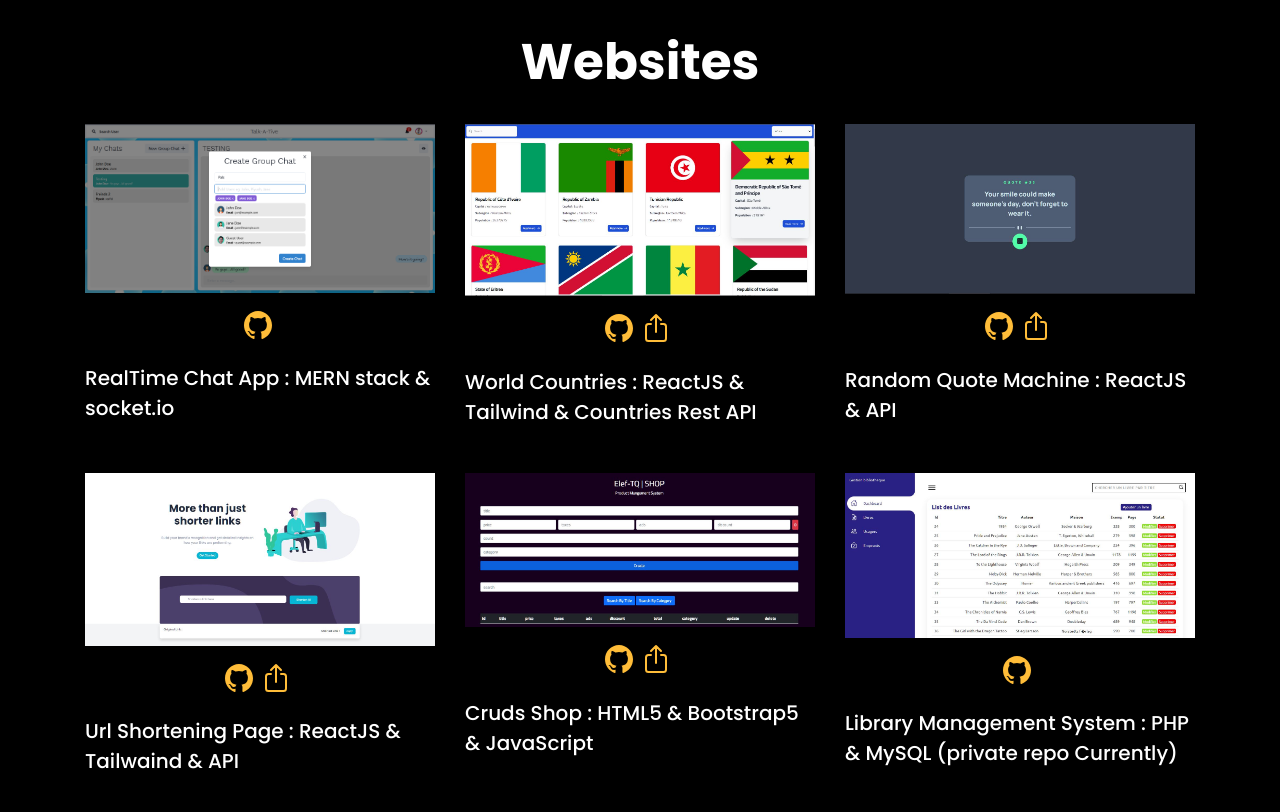
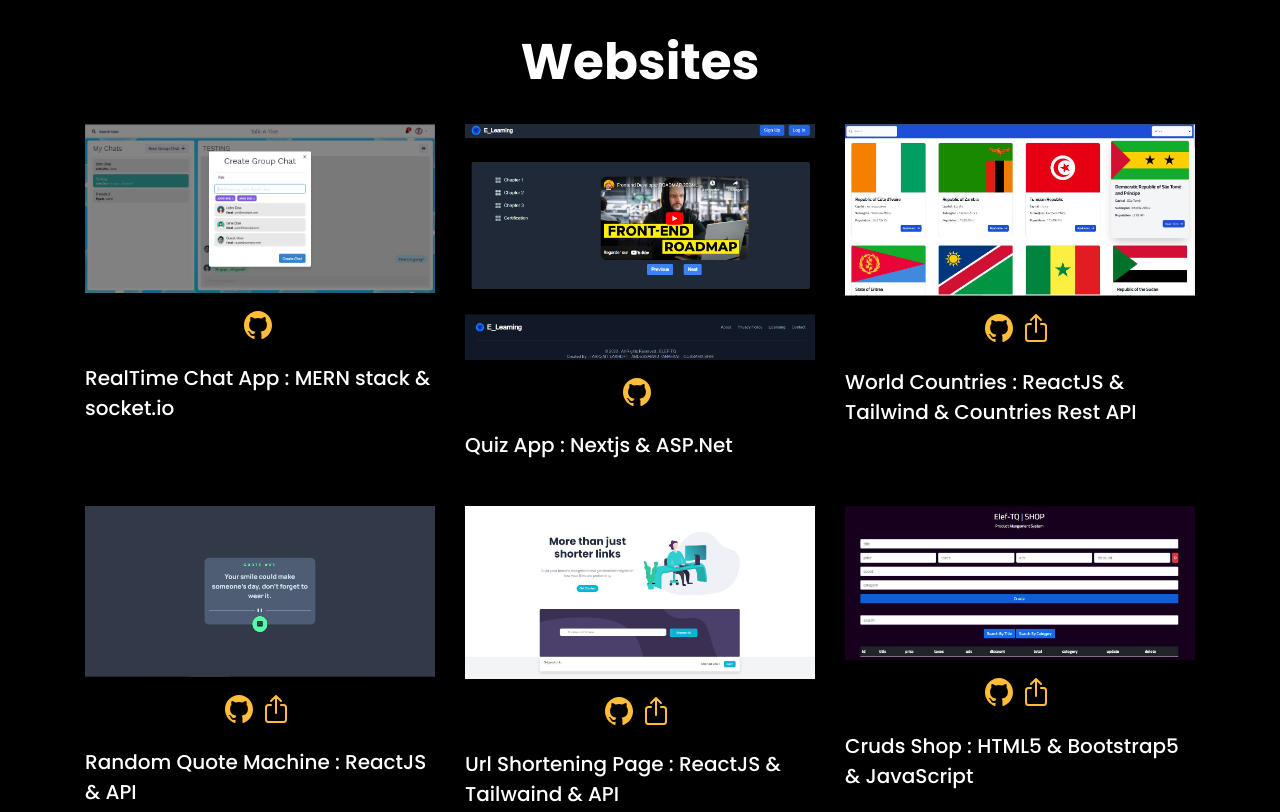
Before and after one commit to ELEF-TQ/Personal-Portfolio, a website: page index.html in a window 1280 px wide. Shown: the part 3580-4392 px from the top of the page. Drawn offline with nearby package versions, Linux system fonts and the light colour scheme; files whose address does not match are found by name; a web font is replaced by a local one.

Commit message:
add new project

```diff
--- a/index.html
+++ b/index.html
@@ -218,6 +218,20 @@
 					  </p>
 				  </div>
 				  <h3 class="heading"><a href="#">RealTime Chat App : MERN stack & socket.io</a></h3>
+				</div>
+			  </div>
+			</div>
+			<div class="col-md-4 d-flex ftco-animate">
+				<div class="blog-entry ">
+				   <img src="./images/E_Learning.PNG" alt="portfolio" class="w-100">
+				<div class="text mt-3 float-right d-block">
+					<div class="d-flex align-items-center mb-3 meta justify-content-center">
+					  <p class="mb-0">
+						  <a href="https://github.com/ELEF-TQ/Next-.NET-E.learning-App" class="meta-chat" target="_blank"><ion-icon name="logo-github" size="large"></ion-icon></a>
+						  <!-- <a href="#" class="meta-chat" target="_blank"><ion-icon name="share-outline" size="large" ></ion-icon></a> -->
+					  </p>
+				  </div>
+				  <h3 class="heading"><a href="#">Quiz App : Nextjs & ASP.Net</a></h3>
 				</div>
 			  </div>
 			</div>
```
Also changed, not shown: images/E_Learning.PNG (added), images/ME.png (deleted), images/ME2.png (deleted).
